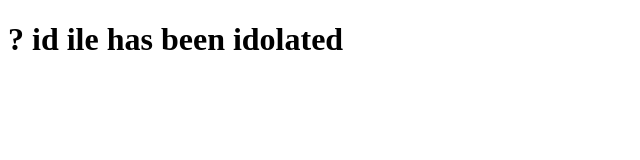
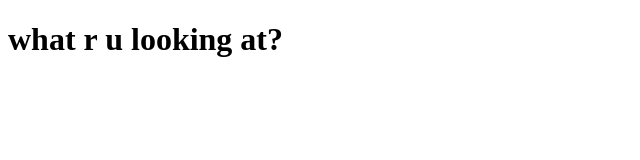
Before and after one commit to MinHooRYU/Myproject, a plain HTML site: page index.html in a window 1280 px wide. Shown: the whole page, without its empty margins (0-640 px from the left). Drawn offline with Linux system fonts and the light colour scheme.

Commit message:
commit freom feature1

```diff
--- a/index.html
+++ b/index.html
@@ -8,7 +8,7 @@
 
 	<body>
 
-	<h1>? id ile has been idolated    </h1>
+	<h1>what r u looking at? </h1>
 	</body>
 
 
```
